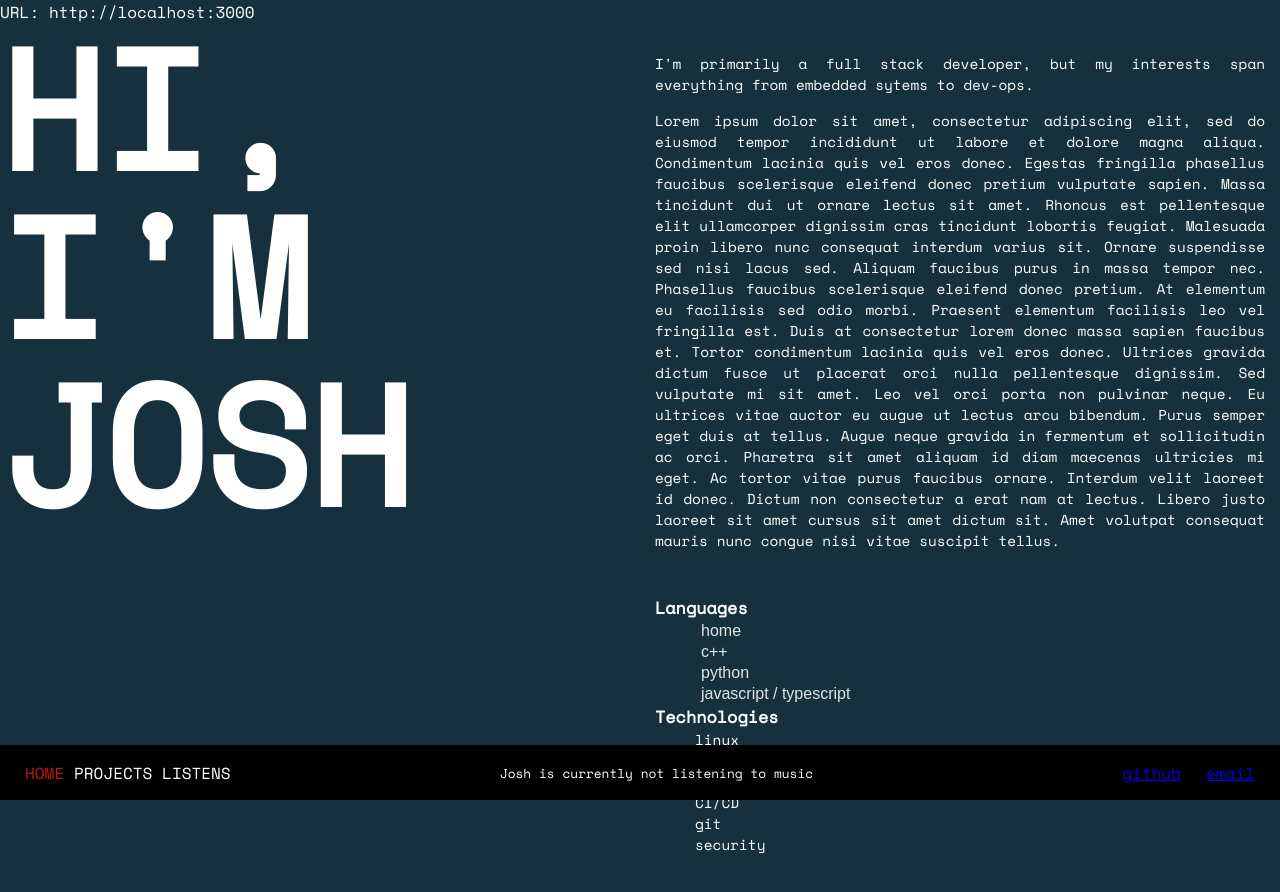
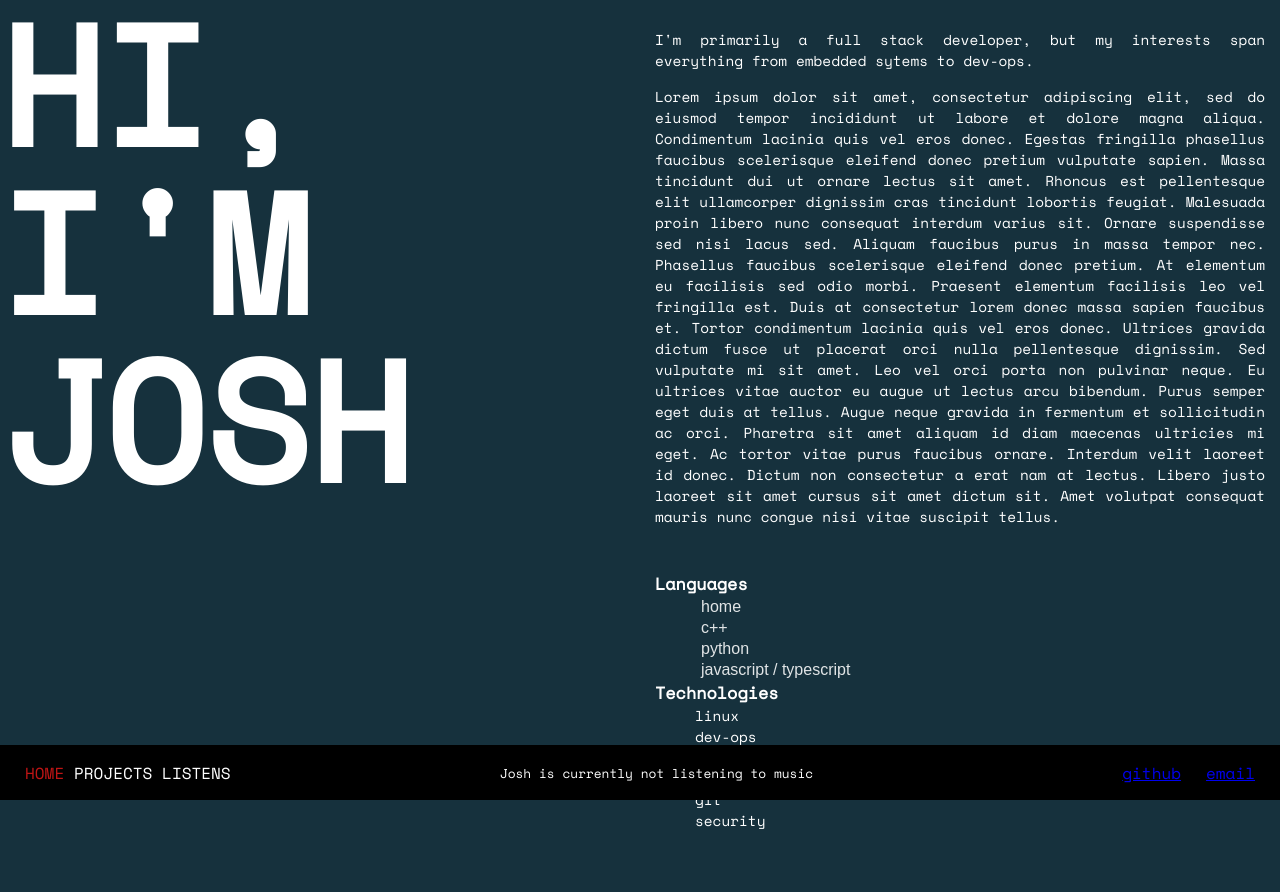
Before and after one commit to jl8n/jl8n.dev, a SvelteKit app in the folder web/: page / in a window 1280 px wide. Shown: the top 892 px of the page. Built offline with nearby package versions, Linux system fonts and the light colour scheme; no server answers.

Commit message:
🧪 troubleshooting inconsistent dynamic URL behavior

```diff
--- a/web/src/routes/+layout.svelte
+++ b/web/src/routes/+layout.svelte
@@ -1,7 +1,6 @@
 <script lang="ts">
   import Footer from "./Footer.svelte";
   import Drawer from "../components/LeftDrawer.svelte";
-  import Test from "./Test.svelte";
 </script>
 
 <div class="grid">
@@ -11,7 +10,6 @@
 
   <main>
     <div class="footer-margin">
-      <Test />
       <slot />
     </div>
   </main>
--- a/web/src/routes/Test.svelte
+++ /dev/null
@@ -1,10 +0,0 @@
-<script lang="ts">
-    import { onMount } from "svelte";
-    import { PUBLIC_BASE_URL } from "$env/static/public";
-
-    console.log("Is this the correct URL?: ", PUBLIC_BASE_URL);
-</script>
-
-<div>
-    URL: {PUBLIC_BASE_URL}
-</div>
--- a/web/src/routes/listens/+page.svelte
+++ b/web/src/routes/listens/+page.svelte
@@ -46,6 +46,7 @@
 </script>
 
 <div class="grid">
+    URL: {PUBLIC_BASE_URL}
     <div class="wall">
         {#each bricks as brick, index (index)}
             <div class={`brick ${brick.size}`}>
```
